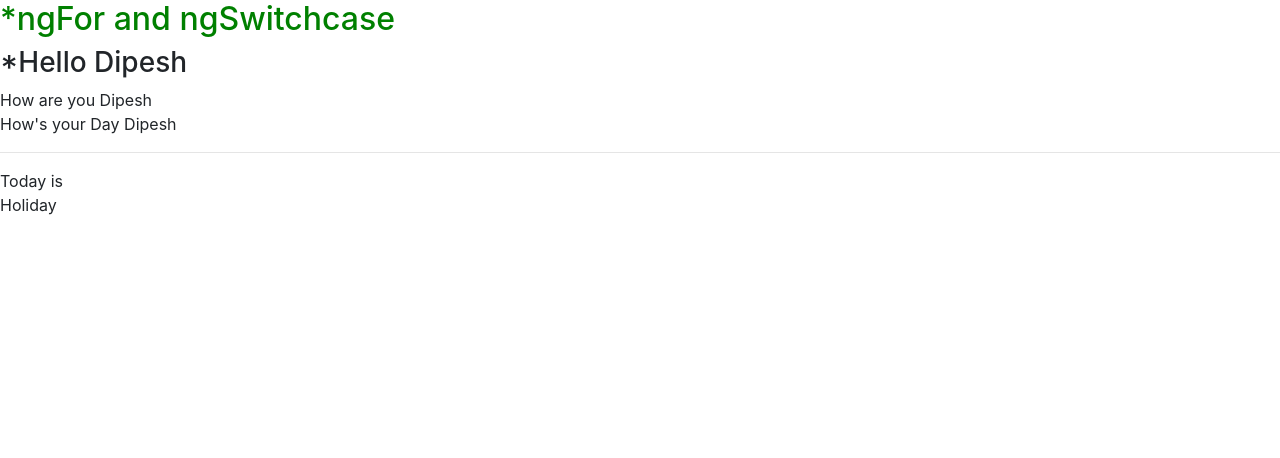
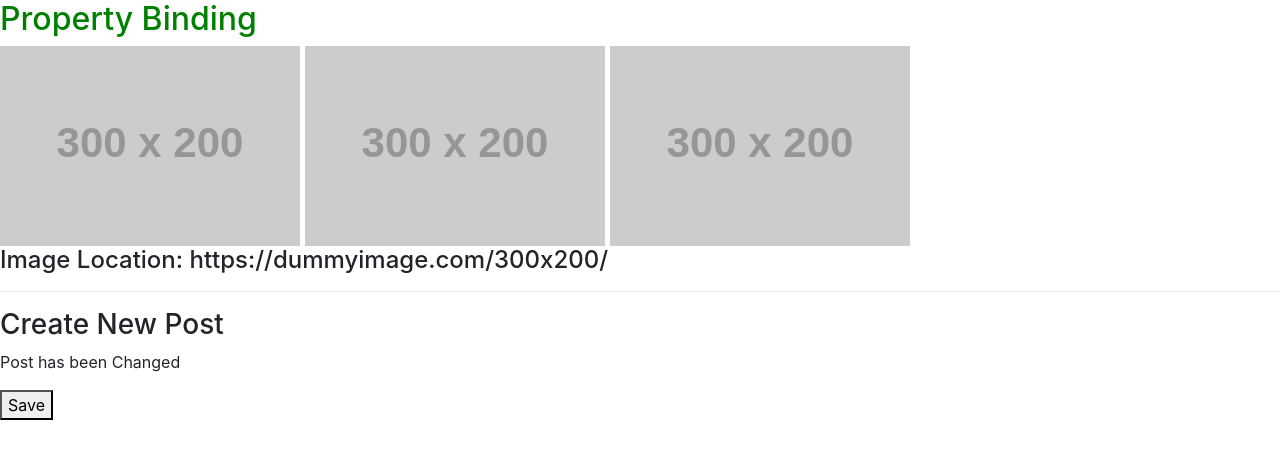
Before and after one commit to GOSSII/Angular4-Leanrning, an Angular app: page / in a window 1280 px wide. Shown: the top 458 px of the page. Built offline with nearby package versions, Linux system fonts and the light colour scheme.

Commit message:
Property Binding

```diff
--- a/src/app/component/sandbox/sandbox.component.css
+++ b/src/app/component/sandbox/sandbox.component.css
@@ -1,3 +1,6 @@
 .title {
     color : green;
 }
+img{
+    margin-right:5px;
+}
--- a/src/app/component/sandbox/sandbox.component.html
+++ b/src/app/component/sandbox/sandbox.component.html
@@ -1,19 +1,14 @@
-<h2 class="title">*ngFor and ngSwitchcase</h2>
+<h2 class="title">Property Binding</h2>
+<!-- 3 ways to bind properties -->
+<div><img src="{{imageUrl}}" alt="">
+<img [src]="imageUrl" alt="">
+<img bind-src="imageUrl" alt=""></div>
 
-<h3>
-    *Hello
-   <span *ngIf="showName">{{name}}</span>
-</h3>
-
-<span *ngIf = "showName; else noName">How are you {{name}}</span>
-<ng-template #noName>World</ng-template>
-
-<p>How's your Day {{ showName ? name : 'world'}}</p>
+<h4>Image Location:
+    <span [textContent]="imageUrl"></span>
+</h4>
 
 <hr>
-<div [ngSwitch] = "day">Today is
-    <div *ngSwitchCase = "'1'">Monday</div>
-    <div *ngSwitchCase = "'2'">Thusday</div>
-    <div *ngSwitchCase = "'3'">Friday</div>
-    <div *ngSwitchDefault>Holiday</div>
-</div>
+<h3>Create New Post</h3>
+<p [hidden]="isUnChanged"> Post has been Changed</p>
+<button [disabled]="isUnChanged">Save</button>
--- a/src/app/component/sandbox/sandbox.component.ts
+++ b/src/app/component/sandbox/sandbox.component.ts
@@ -8,7 +8,6 @@ import { unescapeIdentifier } from '@angular/compiler';
 })
 
 export class sandboxComponent{
-    name:string = 'Dipesh';
-    showName:boolean = true;
-    day:number = 0;
+     imageUrl :string = "https://dummyimage.com/300x200/";
+     isUnChanged : boolean = false;
 }
```
